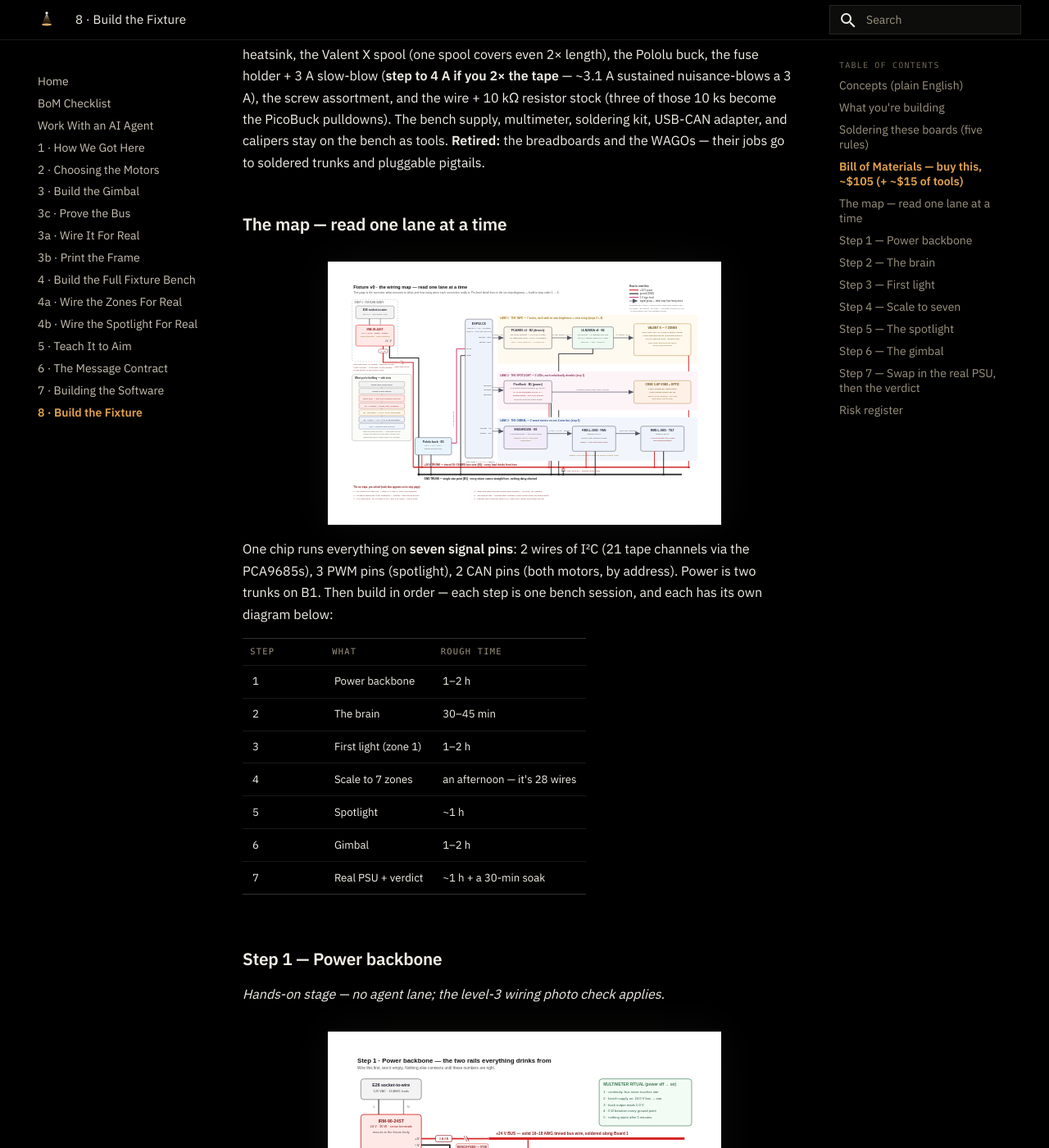
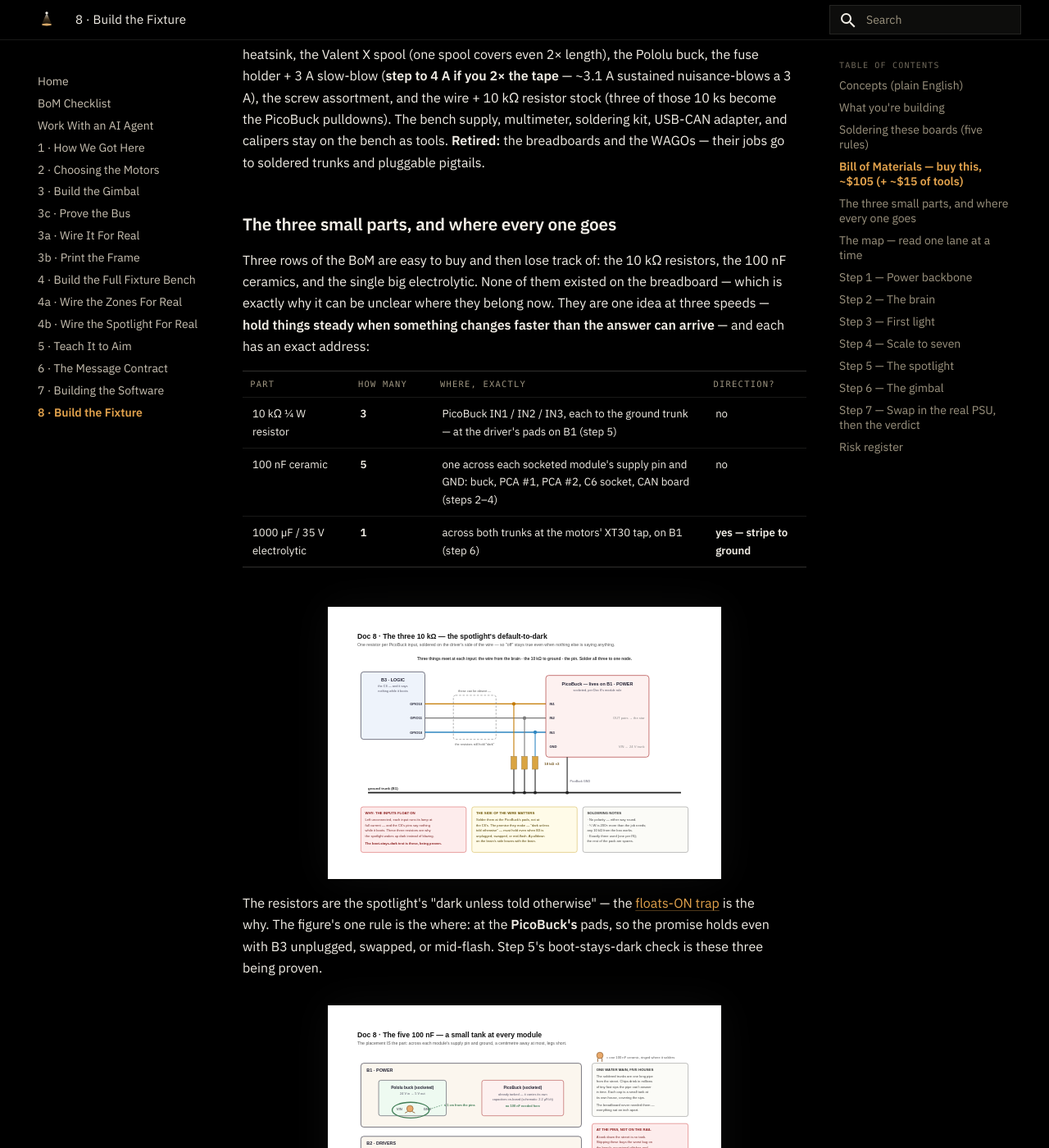
Before and after one commit to hooterjackson/engineered-lighting-site, an MkDocs documentation site: the page built from docs/08-build-the-fixture.md, in a window 1280 px wide and 1400 px high, scrolled down 4549 px. Shown: the whole window at 82% size. Built offline with MkDocs 1.6.1 and Material for MkDocs 9.7.7, drawn with Linux system fonts in a browser that asks for light colours; some of the changed text lies outside the part shown.

Commit message:
Doc 8: the three small parts get addresses, not just a shopping row
The 10 kOhm resistors, the 100 nF ceramics, and the lone electrolytic were
easy to buy and easy to lose: none of them existed on the breadboard, so a
builder arrives at the soldering bench holding parts whose reason lives in
datasheet physics and whose address lives scattered across four steps. A new
section gathers them - one table, three figures, each drawn around the one
placement fact a beginner can get wrong.

The resistors' figure teaches the side of the wire: they solder at the
PicoBuck's pads so "dark unless told otherwise" survives an unplugged B3,
and the dashed absent-wire box shows exactly that. The ceramics' figure is a
map of all five across the three boards, with the rule that IS the part -
at the pins, a centimetre at most - and the PicoBuck shown sitting it out
because its own board already carries tanks. The electrolytic's figure puts
the can across the trunks at the motors' tap with the stripe leadered to
ground, since it is the only one of the three where direction matters and
the failure mode is loud and sometimes wet.

Steps 2, 5 and 6 now point back at the maps, and Doc 4b's bench-lane
pulldowns point forward to their soldered future. The unifying line the
section opens with is the honest one: all three parts are the same idea at
three speeds - hold things steady when something changes faster than the
answer can arrive.

Co-Authored-By: Claude Fable 5 <noreply@anthropic.com>

```diff
--- a/docs/08-build-the-fixture.md
+++ b/docs/08-build-the-fixture.md
@@ -139,6 +139,43 @@ the wire + 10 kΩ resistor stock (three of those 10 ks become the PicoBuck
 pulldowns). The bench supply, multimeter, soldering kit, USB-CAN adapter, and
 calipers stay on the bench as tools. **Retired:** the breadboards and the
 WAGOs — their jobs go to soldered trunks and pluggable pigtails.
+
+## The three small parts, and where every one goes
+
+Three rows of the BoM are easy to buy and then lose track of: the 10 kΩ
+resistors, the 100 nF ceramics, and the single big electrolytic. None of them
+existed on the breadboard — which is exactly why it can be unclear where they
+belong now. They are one idea at three speeds — **hold things steady when
+something changes faster than the answer can arrive** — and each has an exact
+address:
+
+| Part | How many | Where, exactly | Direction? |
+|---|---|---|---|
+| 10 kΩ ¼ W resistor | **3** | PicoBuck IN1 / IN2 / IN3, each to the ground trunk — at the driver's pads on B1 (step 5) | no |
+| 100 nF ceramic | **5** | one across each socketed module's supply pin and GND: buck, PCA #1, PCA #2, C6 socket, CAN board (steps 2–4) | no |
+| 1000 µF / 35 V electrolytic | **1** | across both trunks at the motors' XT30 tap, on B1 (step 6) | **yes — stripe to ground** |
+
+![The three 10 kΩ pulldowns: one per PicoBuck input to the ground trunk, soldered on the driver's side of the inter-board wires](assets/wiring-small-parts-pulldowns.svg)
+
+The resistors are the spotlight's "dark unless told otherwise" — the
+[floats-ON trap](04b-wire-the-spotlight.md#the-driver-demystified) is the why.
+The figure's one rule is the where: at the **PicoBuck's** pads, so the promise
+holds even with B3 unplugged, swapped, or mid-flash. Step 5's
+boot-stays-dark check is these three being proven.
+
+![The five 100 nF ceramics: one at each socketed module's supply pins, across all three boards](assets/wiring-small-parts-caps100nf.svg)
+
+The ceramics are placement, not mystery: across each socketed module's supply
+pin and ground, a centimetre away at most, legs short. Steps 2 and 3 each
+place one as they build — this map is the full count of five, including the
+two no step spells out (the CAN board and the buck). The PicoBuck sits this
+one out: it carries its own capacitors on-board.
+
+![The one 1000 µF electrolytic: across both trunks at the motors' power tap, stripe to the ground trunk](assets/wiring-small-parts-bulkcap.svg)
+
+The electrolytic is the only one of the three with a direction — **stripe to
+ground, always** — and the only one with a single address: across the trunks
+at the motors' tap, placed in step 6, spanning the copper step 1 laid down.
 
 ## The map — read one lane at a time
 
@@ -293,7 +330,9 @@ step's wiring should already carry.
 1. Mount the star on its heatsink **first** and aim it at a wall — it cooks
    itself bare in under a minute and it is painfully bright.
 2. Run GPIO10/11/18 from B3 to the PicoBuck's IN1/2/3 on B1.
-3. Solder a 10 kΩ pulldown from each IN to ground.
+3. Solder a 10 kΩ pulldown from each IN to ground — [the small-parts
+   figure](#the-three-small-parts-and-where-every-one-goes) draws the exact
+   node: wire, resistor, and pin, all meeting at the driver's pad.
 4. Wire PicoBuck VIN/GND to the trunks.
 5. Wire the three outputs to the three dies: **each output is a ± pair — six
    conductors total — and the returns never share a wire.** Match the printed
@@ -331,8 +370,9 @@ not configuration.
    stubs to each motor's CANH/CANL.
 4. Solder a 120 Ω resistor across CANH–CANL at the **tilt** motor.
 5. Motor power: one XT30 pair per motor, 18 AWG straight from the trunks;
-   the bulk cap sits at that tap. Pigtails cross each joint as droopy
-   service loops.
+   the bulk cap sits at that tap — stripe to the ground trunk, per [the
+   small-parts figure](#the-three-small-parts-and-where-every-one-goes).
+   Pigtails cross each joint as droopy service loops.
 6. Everything OFF: meter across CANH–CANL must read **~60 Ω**. (~120 = a
    terminator missing; open = both.)
 7. Raise the bench supply's limit toward **3 A** — two motors plus every LED
```
Also changed, not shown: docs/04b-wire-the-spotlight.md (+1 -1 lines), docs/assets/wiring-small-parts-bulkcap.svg (added), docs/assets/wiring-small-parts-caps100nf.svg (added), docs/assets/wiring-small-parts-pulldowns.svg (added).
